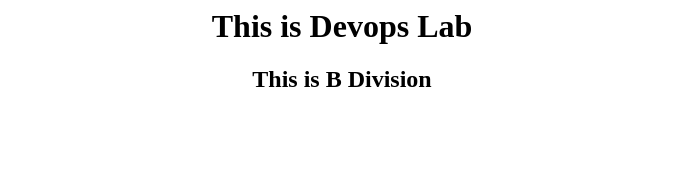
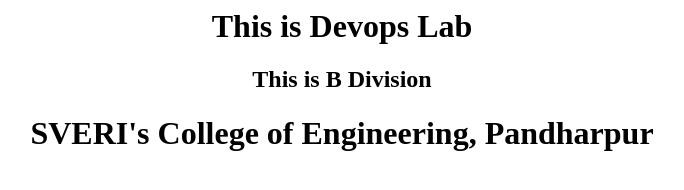
Before and after one commit to sveridevops/bdivwebsite, a plain HTML site: page index.html in a window 1280 px wide. Shown: the whole page, without its empty margins (298-982 px from the left). Drawn offline with Linux system fonts and the light colour scheme.

Commit message:
udpated index.html

```diff
--- a/index.html
+++ b/index.html
@@ -1,2 +1,3 @@
 <center><h1>This is Devops Lab</h1></center>
 <center><h2>This is B Division </h2></center>
+<center><h1>SVERI's College of Engineering, Pandharpur</h1></center>
```
